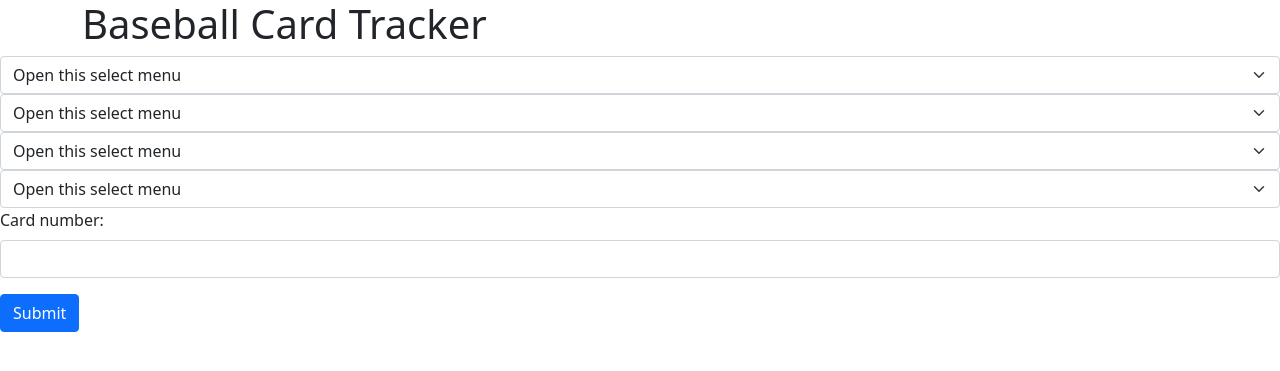
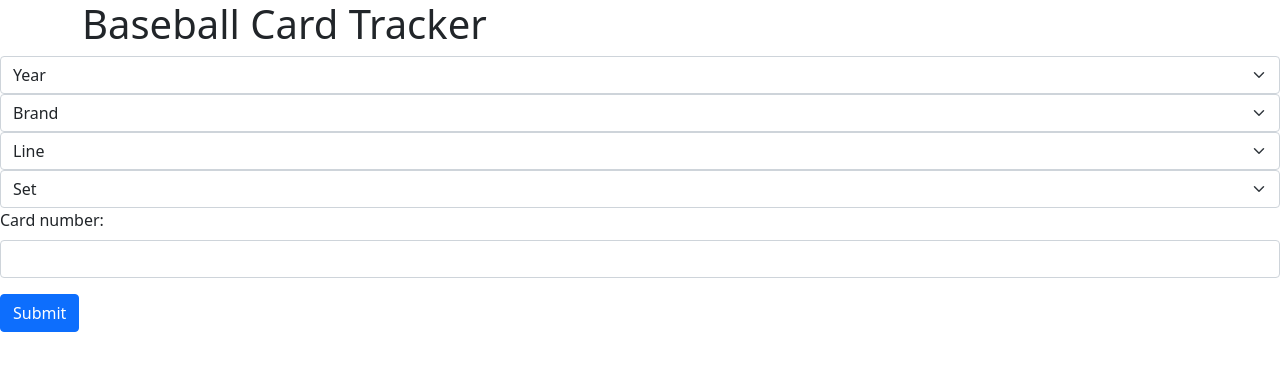
Before and after one commit to jjautry/baseball_card_app, a Flask app: page / in a window 1280 px wide. Shown: the top 371 px of the page. Run offline with Flask 2, Linux system fonts and the light colour scheme.

Commit message:
add card class
- began addition of card class
- add methods to class for data lookup and add to user collection
-add dropdown selections on homepage for function testing

```diff
--- a/data/user_data.csv
+++ b/data/user_data.csv
@@ -1,3 +1 @@
 app_id,quantity,variation,date_entered
-2029,1,,2022-03-07
-950,1,,2022-03-07
--- a/templates/index.html
+++ b/templates/index.html
@@ -6,31 +6,25 @@
   </div>
 <form>
   <select class="form-select" aria-label="Default select example">
-    <option selected>Open this select menu</option>
-    <option value="1">One</option>
-    <option value="2">Two</option>
-    <option value="3">Three</option>
+    <option selected>Year</option>
+    <option value="2021">2021</option>
   </select>
 
   <select class="form-select" aria-label="Default select example">
-    <option selected>Open this select menu</option>
-    <option value="1">One</option>
-    <option value="2">Two</option>
-    <option value="3">Three</option>
+    <option selected>Brand</option>
+    <option value="Topps">Topps</option>
   </select>
 
   <select class="form-select" aria-label="Default select example">
-    <option selected>Open this select menu</option>
-    <option value="1">One</option>
-    <option value="2">Two</option>
-    <option value="3">Three</option>
+    <option selected>Line</option>
+    <option value="Series 1">Series 1</option>
   </select>
 
   <select class="form-select" aria-label="Default select example">
-    <option selected>Open this select menu</option>
-    <option value="1">One</option>
-    <option value="2">Two</option>
-    <option value="3">Three</option>
+    <option selected>Set</option>
+    <option value="Base">Base</option>
+    <option value="Topps 1952 Redux">1952 Redux</option>
+    <option value="Topps 1952 Redux Chrome">1952 Redux Chrome</option>
   </select>
 
     <div class="mb-3">
```
Also changed, not shown: user.py (+33 -0 lines).
